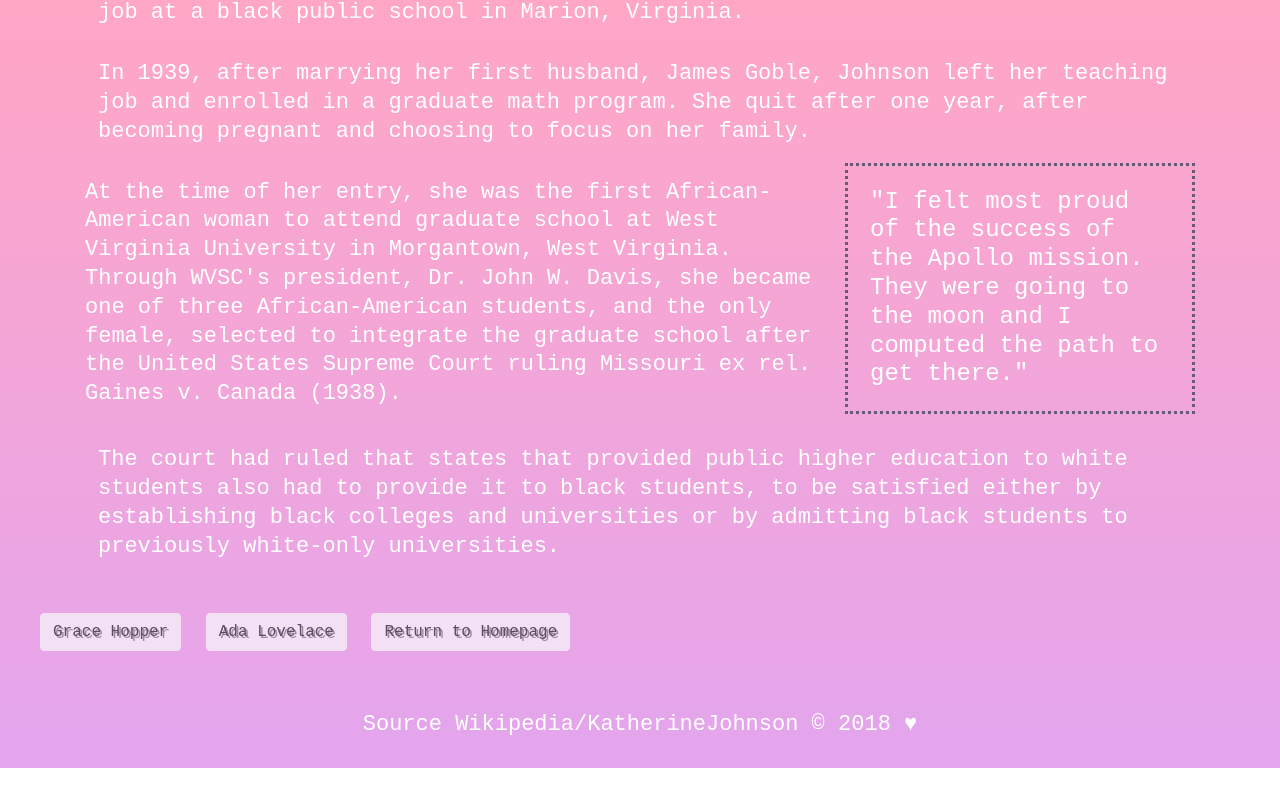
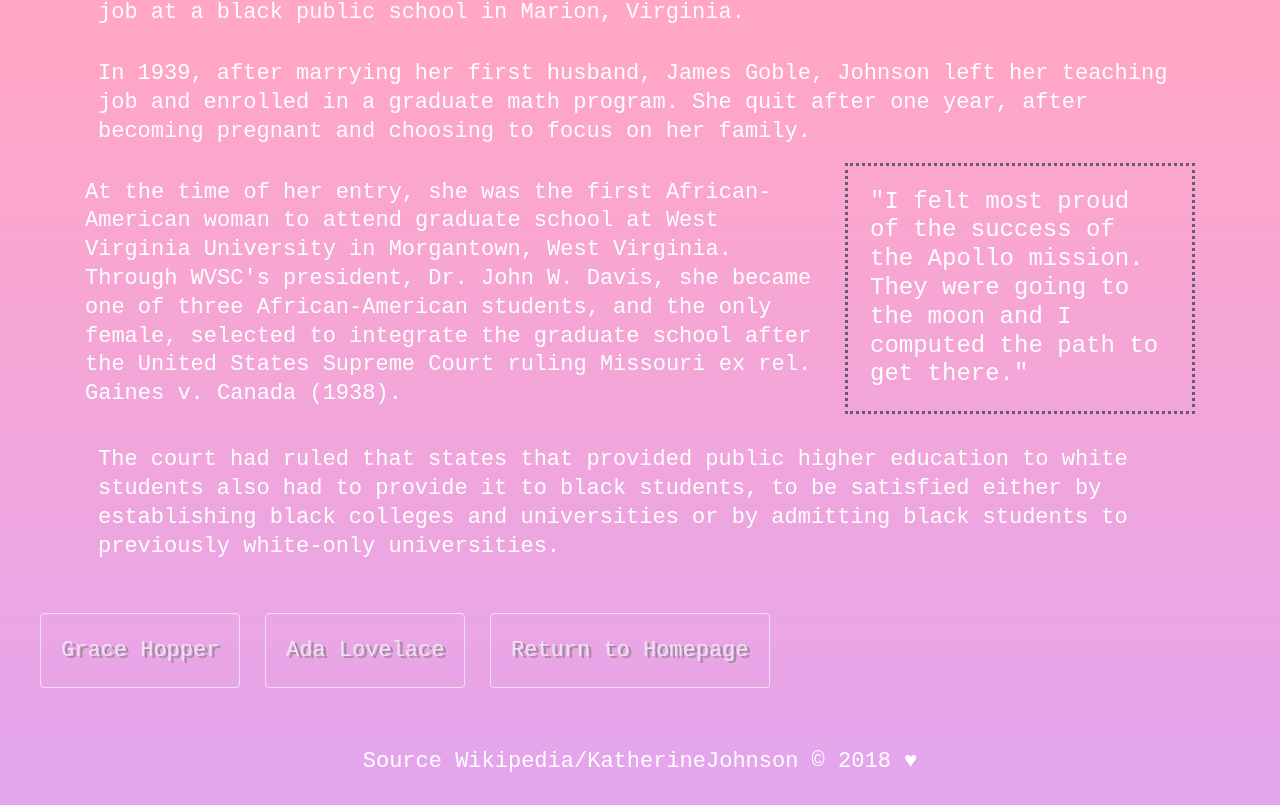
Before and after one commit to haggislea/women-in-tech-v4-bootstrap-leanneh, a plain HTML site: page katherine-johnson.html in a window 1280 px wide. Shown: the part 2128-2933 px from the top of the page. Before the commit the page ends 2896 px from the top, so only its background shows below. Drawn offline with nearby package versions, Linux system fonts and the light colour scheme.

Commit message:
altered font colours and sizing in nav bar links

```diff
--- a/css/styles.css
+++ b/css/styles.css
@@ -20,7 +20,7 @@ h3 {
   font-family: monospace;
   font-size: 24px;
   color: white;
-  text-shadow: 2px 2px gray;
+  text-shadow: 3px 2px gray;
 }
 
 body {
@@ -154,4 +154,17 @@ a:hover {
 footer {
   padding: 12px;
   margin-top: 16px;
+
 }
+
+.btn-light {
+  color: #f8f9fa;
+  font-size: 22px;
+  background-color: rgba(248, 249, 250, 0);
+  padding: 20px;
+}
+
+
+a.btn-light:hover {
+  color: black;
+}
```
